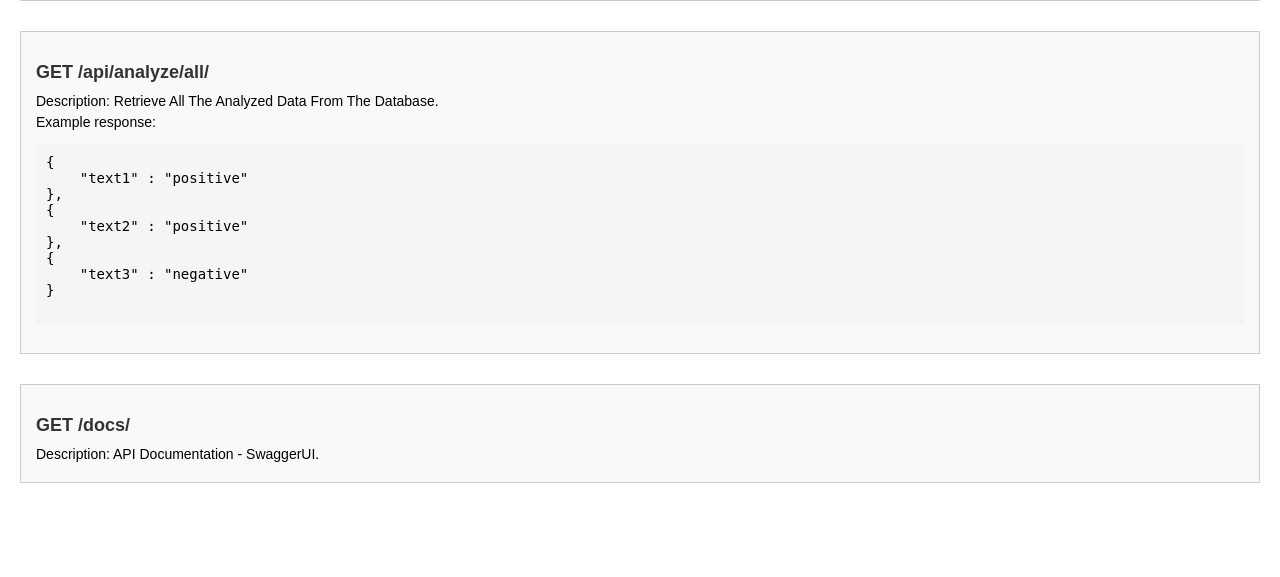
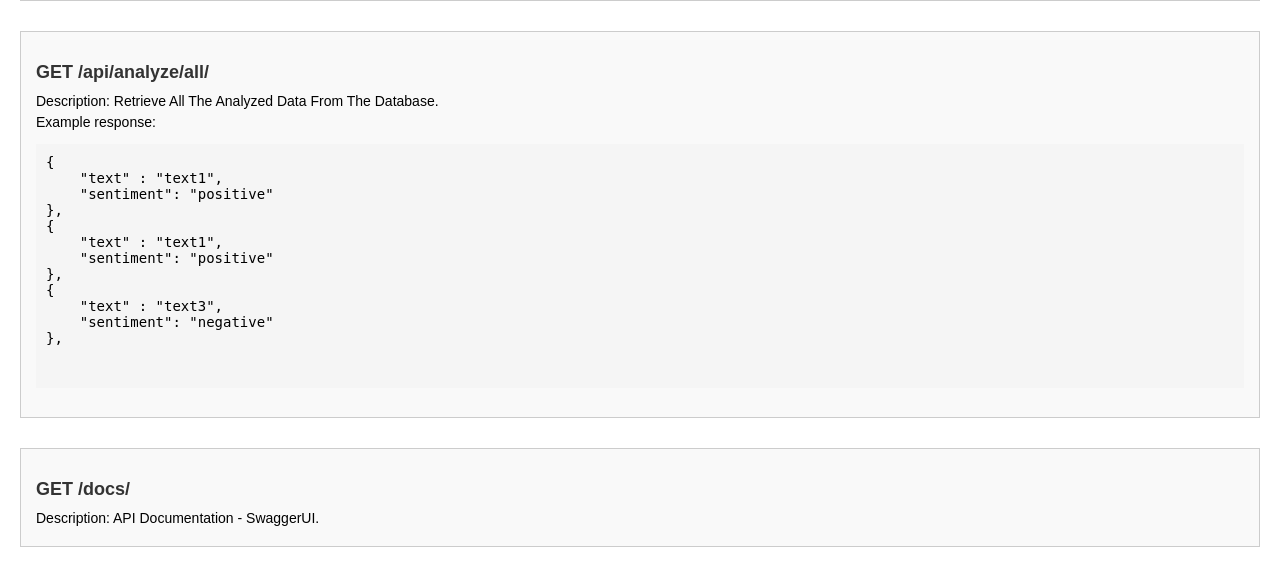
Before and after one commit to kaziiriad/sentiment_analyzer, a Django app: page / in a window 1280 px wide. Shown: the part 434-1011 px from the top of the page. Before the commit the page ends 917 px from the top, so only its background shows below. Run offline with Django 4.2, Linux system fonts and the light colour scheme.

Commit message:
Edited API Overview

```diff
--- a/templates/index.html
+++ b/templates/index.html
@@ -66,14 +66,18 @@
         <p>Example response:</p>
         <pre>
 {
-    "text1" : "positive"
+    "text" : "text1",
+    "sentiment": "positive"
 },
 {
-    "text2" : "positive"
+    "text" : "text1",
+    "sentiment": "positive"
 },
 {
-    "text3" : "negative"
-}
+    "text" : "text3",
+    "sentiment": "negative"
+},
+
         </pre>
     </div>
 
```
Also changed, not shown: readme.md.
